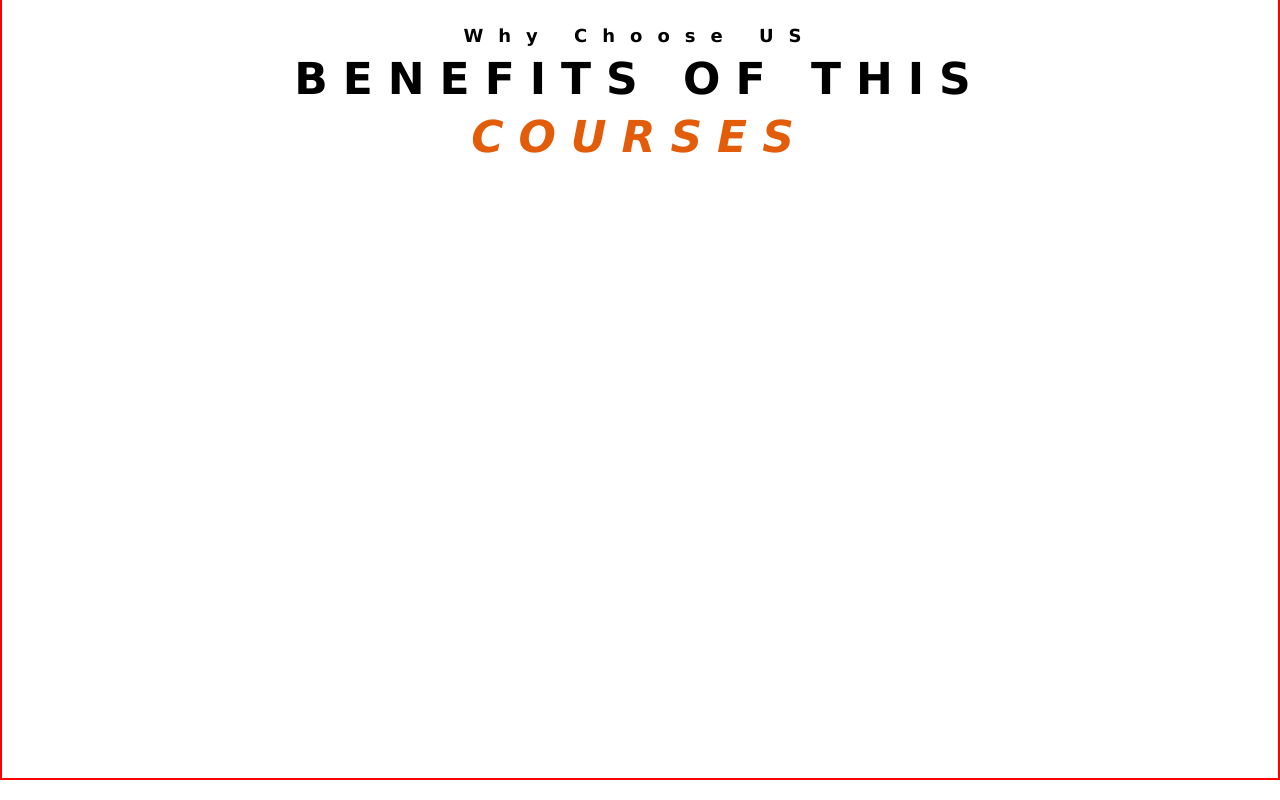
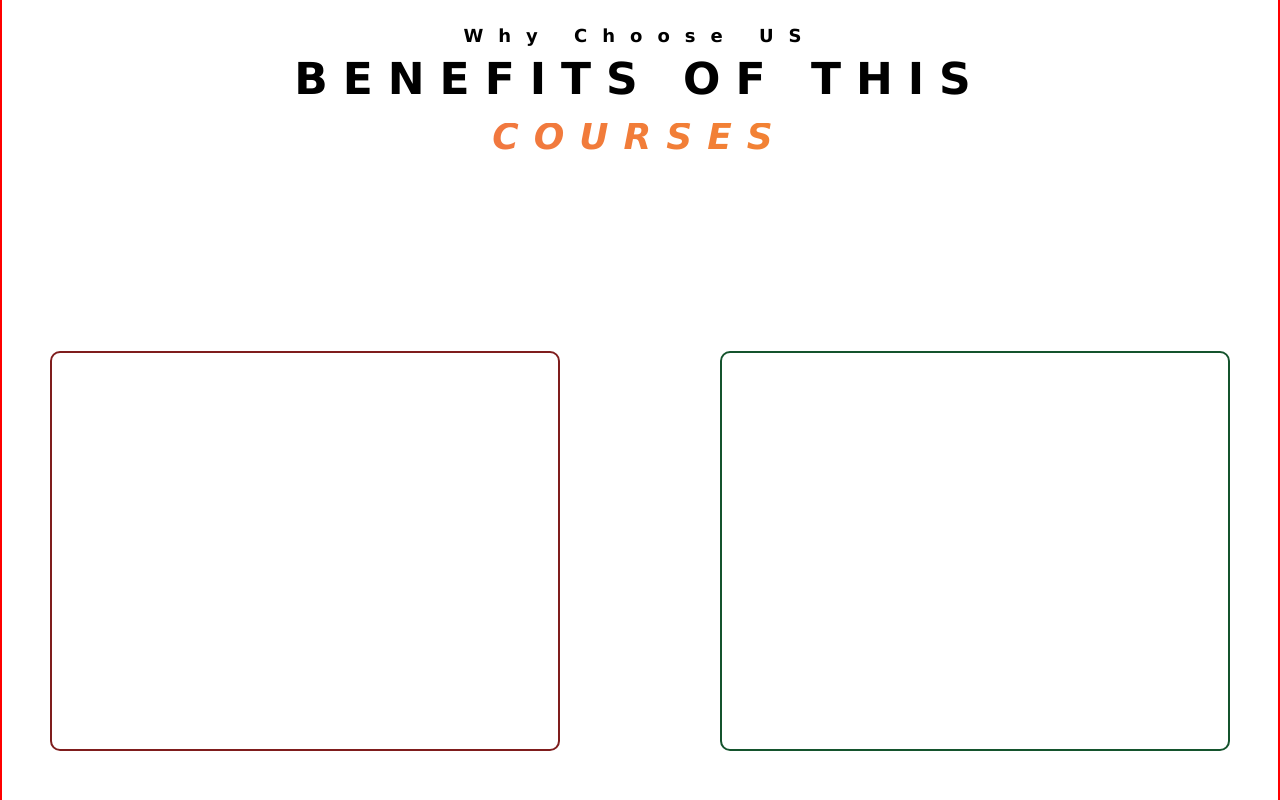
Before and after one commit to Pawanydv07/freelance, a React (Create React App) app: page / in a window 1280 px wide. Shown: the part 820-1620 px from the top of the page. Built offline with nearby package versions, Linux system fonts and the light colour scheme.

Commit message:
why choose us

```diff
--- a/src/css/home.css
+++ b/src/css/home.css
@@ -76,7 +76,7 @@
   cursor: pointer;
 }
 .choose{
-  height: 100vh;
+  height: 200vh;
   width: 100%;
   border: 2px solid red;
 }
@@ -94,6 +94,70 @@
   font-style: italic;
   font-size: 44px;
   margin-top: 30px;
-  color: rgb(226, 92, 9);
+
   letter-spacing: 10px;
 }
+.courses {
+  font-size: 2em; /* Adjust the font size as needed */
+  font-weight: bold;
+  background: linear-gradient(to right, #ef6755, #f4931d);
+  -webkit-background-clip: text;
+  -webkit-text-fill-color: transparent;
+  animation: gradient-shift cubic-bezier(0.215, 0.610, 0.355, 1) infinite;
+}
+
+@keyframes gradient-shift {
+  0%, 100% {
+    background: linear-gradient(to right, #c5400f, #fdcf96);
+    -webkit-background-clip: text;
+    -webkit-text-fill-color: transparent;
+  }
+  50% {
+    background: linear-gradient(to left, #e6351d, #fdcf96);
+    -webkit-background-clip: text;
+    -webkit-text-fill-color: transparent;
+  }
+}
+.box {
+  display: flex;
+  justify-content: center; /* Center horizontally */
+  align-items: center; /* Center vertically */
+  height: 100vh; /* Make sure the parent container takes the full viewport height */
+  gap:5%;
+}
+
+.box-1 {
+  width: 40%;
+  height: 50vh;
+  margin: 10px; /* Optional: Add some margin between the boxes */
+  background-color: white; /* Default background color */
+  background-size: 200% 100%;
+  background-position: left bottom;
+  transition: background-position 0.5s ease;
+  transition: background-position 1s ease, background-color 1s ease;
+  transition: 1s box-shadow;
+}
+
+.box-1:hover {
+  background: linear-gradient(to right, #ff8e7e, #ffb181); /* Gradient background on hover */
+}
+.box-1 {
+  display: flex;
+  align-items: center;
+  justify-content: center;
+  position: relative;
+  margin: 20px auto;
+  width: 40%;
+  height: 50vh;
+  background: white;
+  border-radius: 10px;
+  font-family: 'Montserrat', sans-serif;
+  font-size: 20px;
+  font-weight: lighter;
+  letter-spacing: 2px;
+  transition: 2s box-shadow;
+}
+
+.box-1:hover {
+  box-shadow: 0 5px 35px 0px rgba(0,0,0,.1);
+}
--- a/src/pages/Home.jsx
+++ b/src/pages/Home.jsx
@@ -1,42 +1,52 @@
-import React from 'react';
+import React from "react";
 import "../css/home.css";
-import { FontAwesomeIcon } from '@fortawesome/react-fontawesome';
-import { faBars, faSearch, faShoppingCart } from '@fortawesome/free-solid-svg-icons';
+import { FontAwesomeIcon } from "@fortawesome/react-fontawesome";
+import {
+  faBars,
+  faSearch,
+  faShoppingCart,
+} from "@fortawesome/free-solid-svg-icons";
 import photo from "../assets/photo.jpg";
 const Home = () => {
   return (
     <>
-    <div className='main flex'>
-      <div className='left-half'></div>
-      <div className='right-half'>
-        <img src={photo}alt="photo" className='photo'/>
-        <div className='navbar flex'>
-        <div className='menu'>
-            <div className='hamburger'>
-              <div className='line small'></div>
-              <div className='line big'></div>
-              <div className='line small'></div>
+      <div className="main flex">
+        <div className="left-half"></div>
+        <div className="right-half">
+          <img src={photo} alt="photo" className="photo" />
+          <div className="navbar flex">
+            <div className="menu">
+              <div className="hamburger">
+                <div className="line small"></div>
+                <div className="line big"></div>
+                <div className="line small"></div>
+              </div>
+              <span>Menu</span>
             </div>
-            <span>Menu</span>
-          </div>
-          <div className='icons-right'>
-            <FontAwesomeIcon icon={faSearch} className='icon' />
-            <FontAwesomeIcon icon={faShoppingCart} className='icon' />
+            <div className="icons-right">
+              <FontAwesomeIcon icon={faSearch} className="icon" />
+              <FontAwesomeIcon icon={faShoppingCart} className="icon" />
+            </div>
           </div>
         </div>
       </div>
+      <div className="choose">
+        {/* why choose us */}
 
-    </div>
-    <div className='choose'>
-        <div className='choose-us text-center font-bold text-black text-lg mt-10'>
+        <div className="choose-us text-center font-bold text-black text-lg mt-10">
           <p>Why Choose US</p>
-          <p className='benefits'>BENEFITS OF THIS</p>
-          <p className='courses'>COURSES</p>
+          <p className="benefits">BENEFITS OF THIS</p>
+          <p className="courses">COURSES</p>
         </div>
+        {/* Boxes */}
 
+        <div className="flex box">
+          <div className="box-1 border-2 border-red-900"></div>
+          <div className="box-1 border-2 border-green-900"></div>
         </div>
+      </div>
     </>
   );
-}
+};
 
 export default Home;
```
